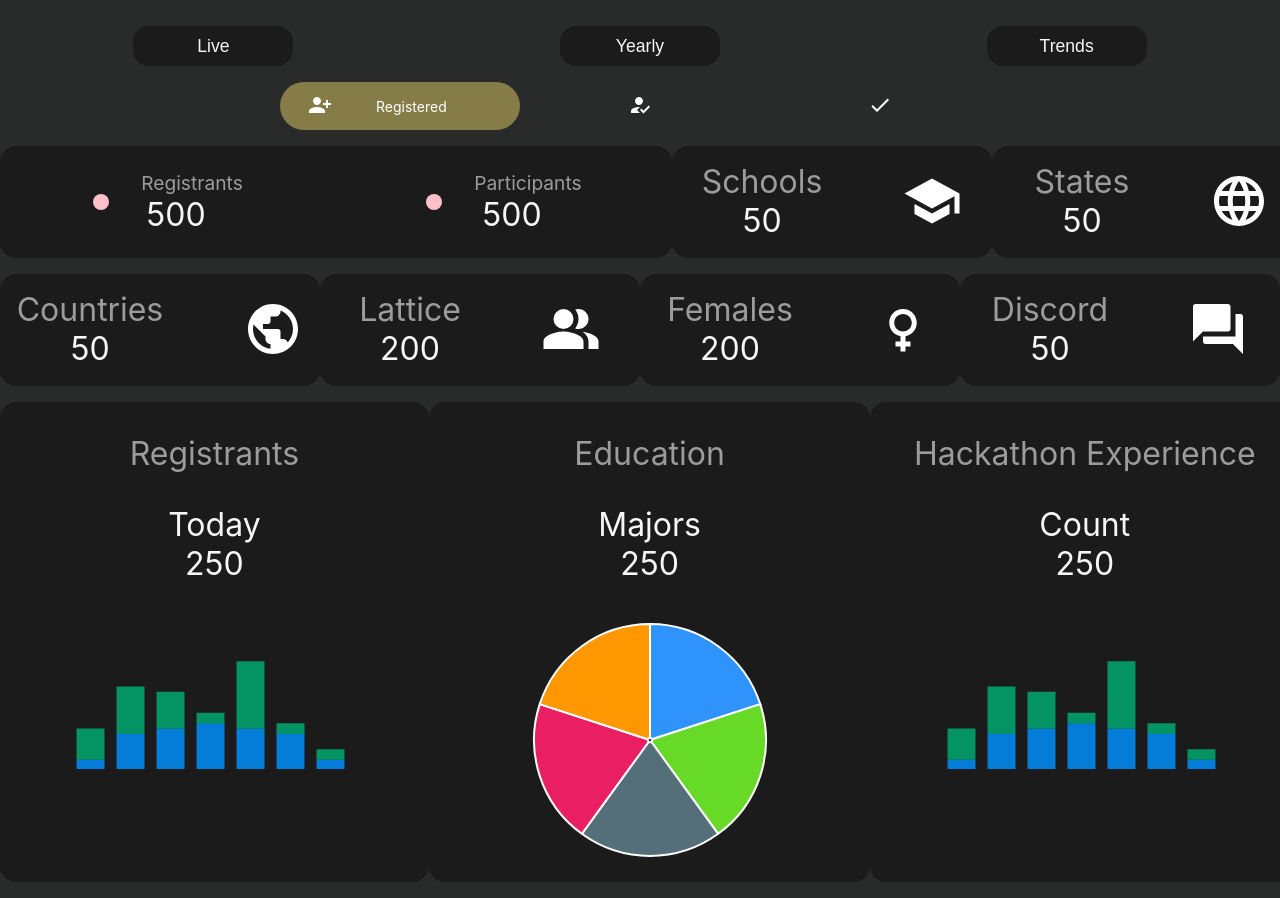
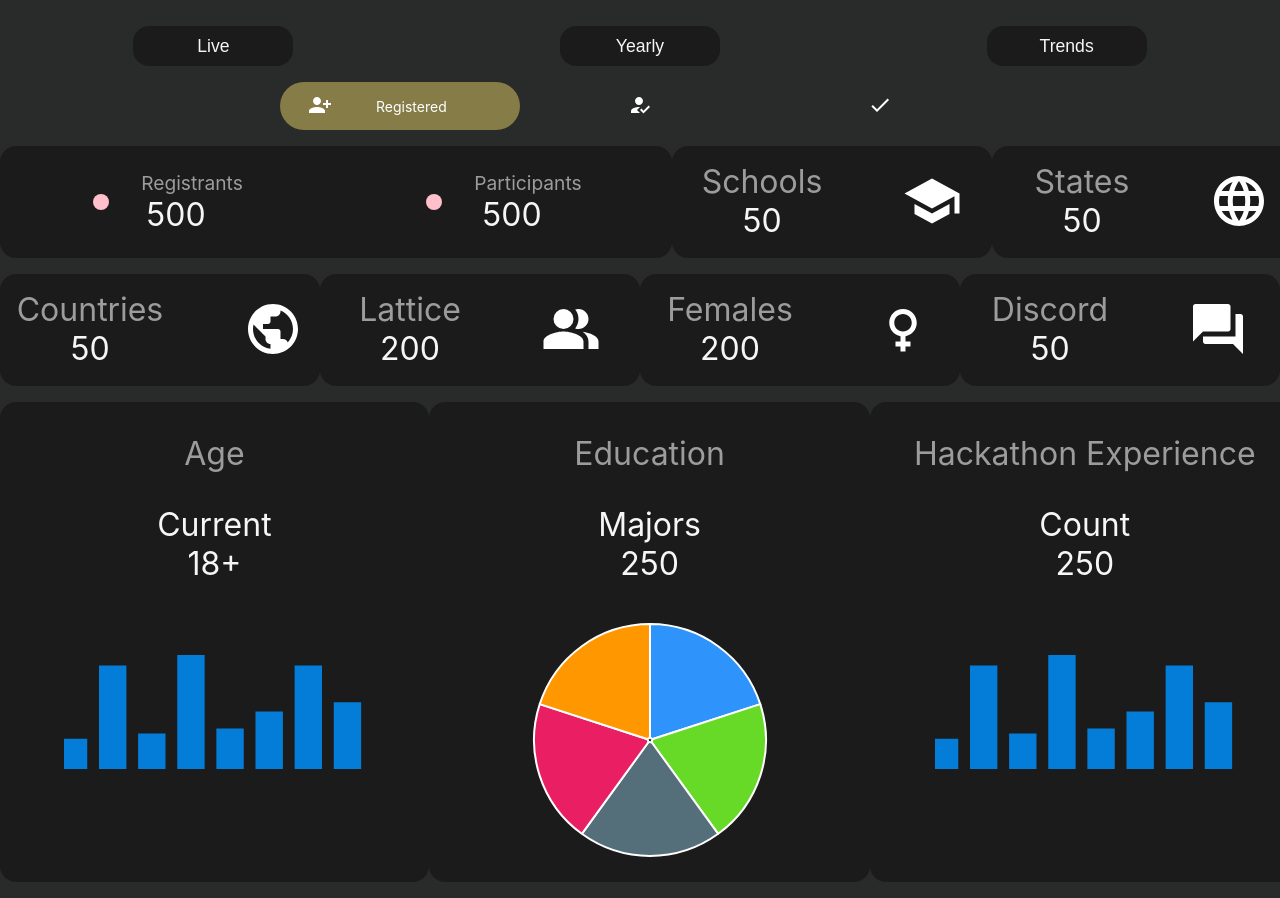
Before and after one commit to nishilfaldu/react-dashboard, a React (Create React App) app: page / in a window 1280 px wide. Shown: the top 898 px of the page. Built offline with nearby package versions, Linux system fonts and the light colour scheme.

Commit message:
changed react apex chart props

```diff
--- a/src/components/cards/charts/BarChartCard.js
+++ b/src/components/cards/charts/BarChartCard.js
@@ -19,7 +19,8 @@ const BarChartCard = function(props){
         show: false,
       },
       animations: {
-        enabled: false,
+        enabled: true,
+        speed: 1000,
       },
       stacked: true,
       zoom: { enabled: false },
@@ -41,10 +42,20 @@ const BarChartCard = function(props){
         barHeight: "50%",
       },
     },
-    tooltip: { enabled: false },
+    tooltip: { enabled: true,
+      x : {
+        show: true,
+      },
+      theme: 'dark',
+      y: {
+        formatter: function (val) {
+          return val + " hackers"
+        }
+      } },
     legend: { show: false },
     dataLabels: { enabled: false },
     xaxis: {
+      categories: ['<18','18','19','20','21','22','23','23+'],
       floating: true,
       labels: {
         show: false,
@@ -58,6 +69,7 @@ const BarChartCard = function(props){
       },
       maxHeight: 0,
     },
+    // colors: ['#5B9EF5', '#'],
     yaxis: {
       floating: true,
       offsetX: -20,
@@ -74,13 +86,13 @@ const BarChartCard = function(props){
   });
 
   const series = [
+      // {
+      //   name: "series1",
+      //   data: [10, 35, 40, 45, 40, 35, 10],
+      // },
       {
-        name: "series1",
-        data: [10, 35, 40, 45, 40, 35, 10],
-      },
-      {
-        name: "series2",
-        data: [30, 45, 35, 10, 64, 10, 10],
+        name: "Count",
+        data: [30, 100, 35, 110, 40, 56, 100, 65],
       },
     ];
 
--- a/src/components/dashboards/LiveDashboard.js
+++ b/src/components/dashboards/LiveDashboard.js
@@ -56,7 +56,7 @@ const LiveDashboard = function(props){
 
             <StyledRow>
                 {/* <PieChartCard cardTitle="Gender" cardLabel="Count" cardValue="250" chartType={'donut'}></PieChartCard> */}
-                <BarChartCard cardTitle="Registrants" cardLabel="Today" cardValue="250"></BarChartCard>
+                <BarChartCard cardTitle="Age" cardLabel="Current" cardValue="18+"></BarChartCard>
                 <PieChartCard cardTitle="Education" cardLabel="Majors" cardValue="250" chartType={'pie'}></PieChartCard>
                 <BarChartCard cardTitle="Hackathon Experience" cardLabel="Count" cardValue="250"></BarChartCard>
             </StyledRow>
```
